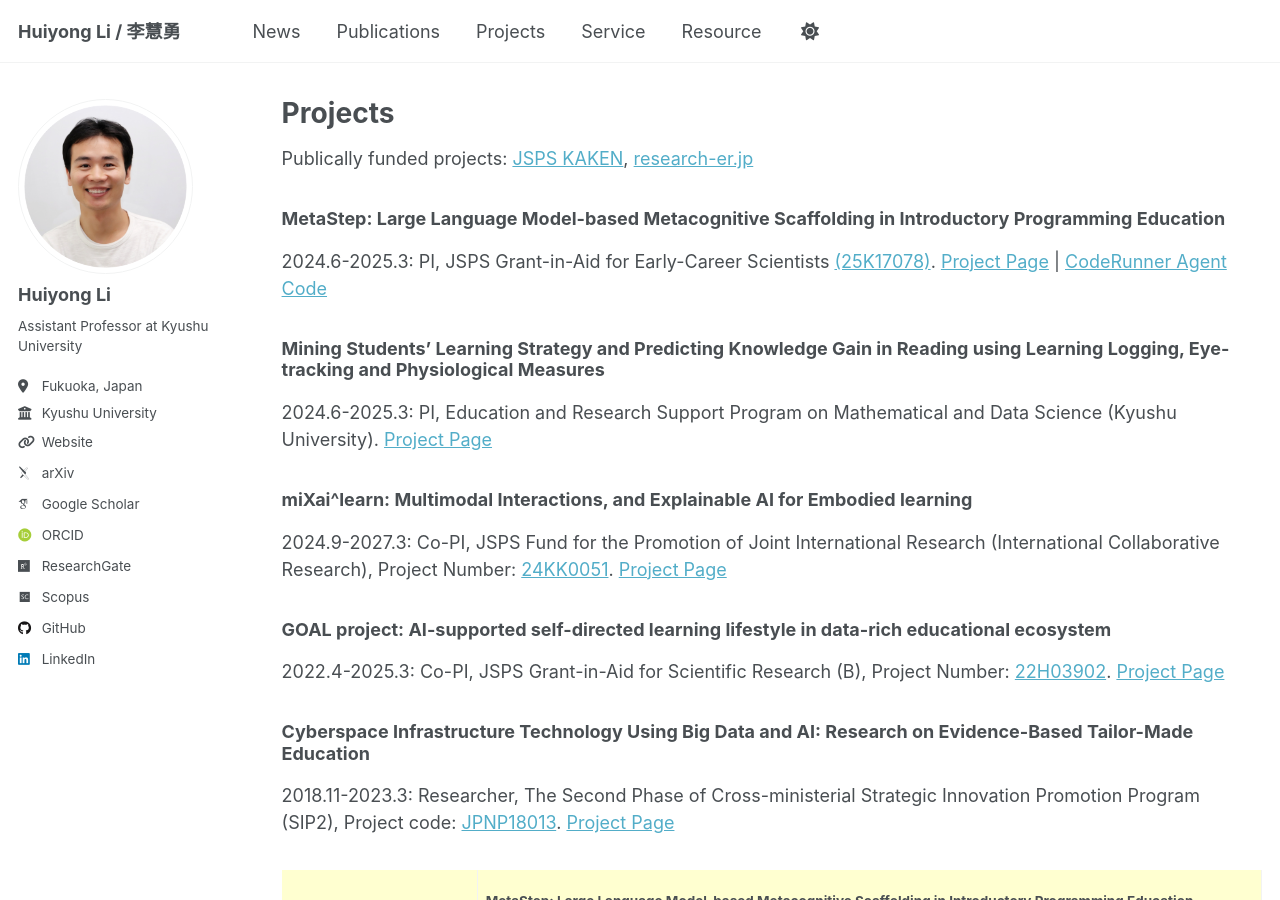
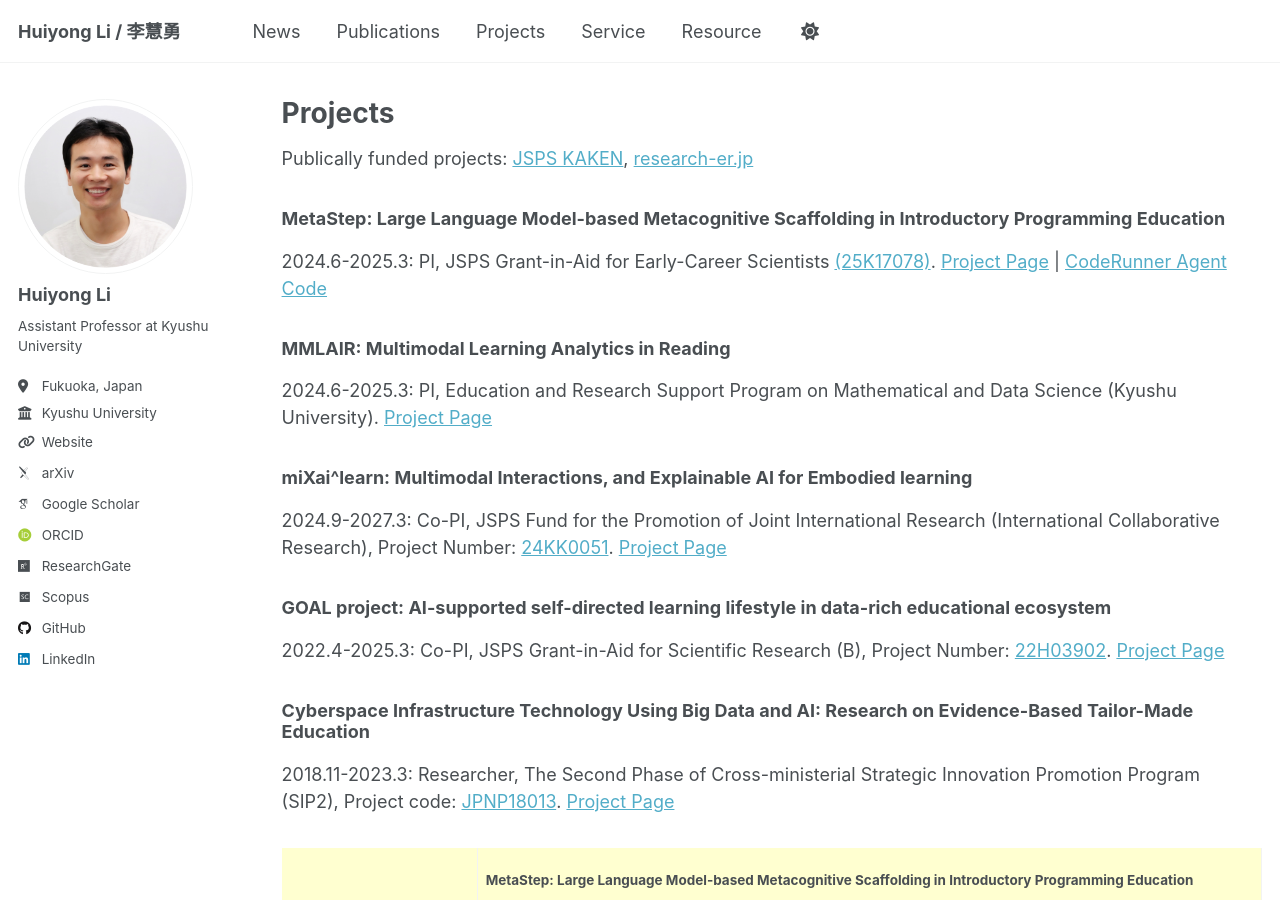
Before and after one commit to li-huiyong/li-huiyong.github.io, a Jekyll site: the page built from _pages/projects.md, in a window 1280 px wide and 900 px high. Built offline with Jekyll 4.4.1, drawn with Linux system fonts in a browser that asks for light colours; some web fonts are replaced.

Commit message:
update test html

```diff
--- a/_pages/projects.md
+++ b/_pages/projects.md
@@ -15,9 +15,9 @@ Publically funded projects: [JSPS KAKEN](https://nrid.nii.ac.jp/en/nrid/10000609
 
 2024.6-2025.3: PI, JSPS Grant-in-Aid for Early-Career Scientists [(25K17078)](https://kaken.nii.ac.jp/ja/grant/KAKENHI-PROJECT-25K17078/){:target="_blank"}. [Project Page](https://li-huiyong.github.io/MetaStep/){:target="_blank"} \| [CodeRunner Agent Code](https://github.com/open-aied/coderunner-agent){:target="_blank"}
 
-### <span style="color: 0f1423">Mining Students’ Learning Strategy and Predicting Knowledge Gain in Reading using Learning Logging, Eye-tracking and Physiological Measures</span>
+### <span style="color: 0f1423">MMLAIR: Multimodal Learning Analytics in Reading</span>
 
-2024.6-2025.3: PI, Education and Research Support Program on Mathematical and Data Science (Kyushu University). [Project Page](https://li-huiyong.github.io/MMLAP/){:target="_blank"}
+2024.6-2025.3: PI, Education and Research Support Program on Mathematical and Data Science (Kyushu University). [Project Page](https://li-huiyong.github.io/MMLAIR/){:target="_blank"}
 
 ### <span style="color: 0f1423">miXai^learn: Multimodal Interactions, and Explainable AI for Embodied learning</span>
 
@@ -38,7 +38,7 @@ Publically funded projects: [JSPS KAKEN](https://nrid.nii.ac.jp/en/nrid/10000609
 <tr bgcolor="#ffffd0">
       <td style="padding:16px;width:20%;vertical-align:middle">
         <a href="https://li-huiyong.github.io/MetaStep">
-          <img src="images/coderunner-agent.png" width="160">
+          <img src="/images/coderunner-agent.png" width="160">
         </a>
       </td>
       <td style="padding:8px;width:80%;vertical-align:middle">
```
